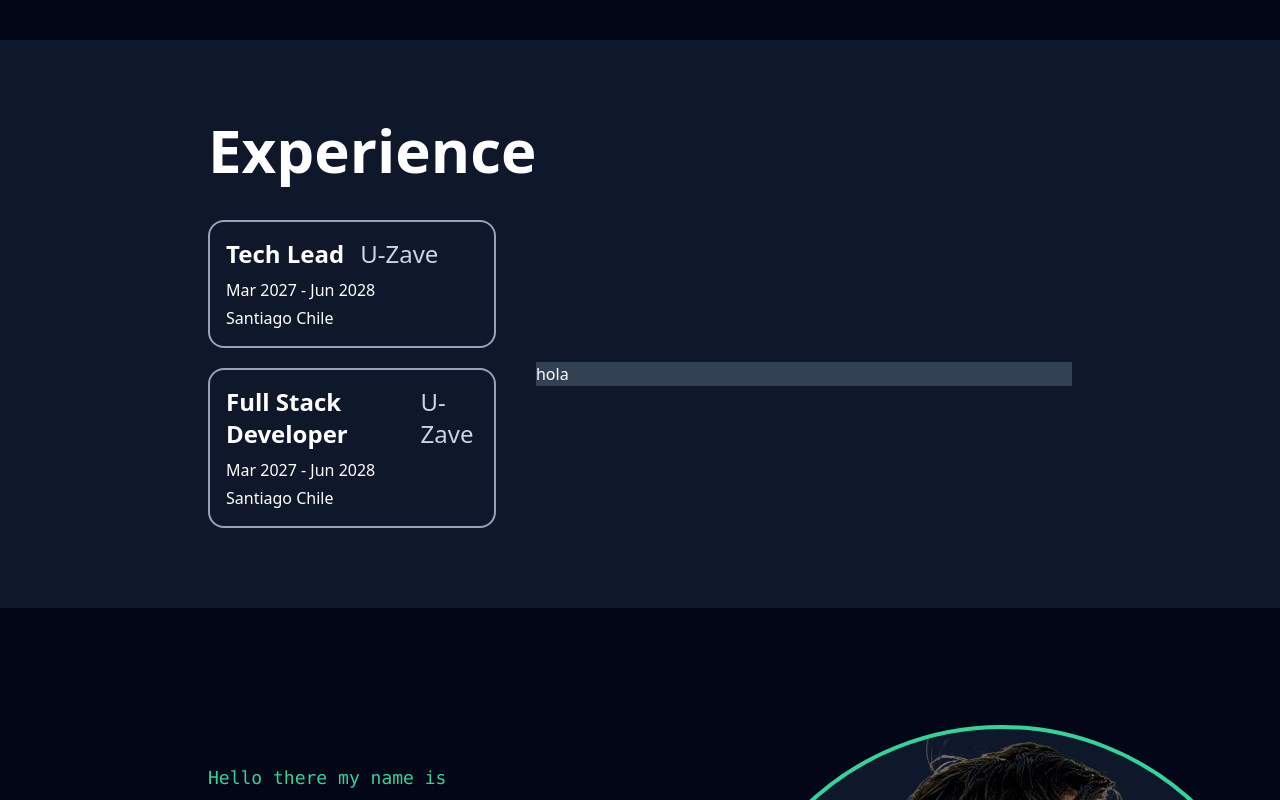
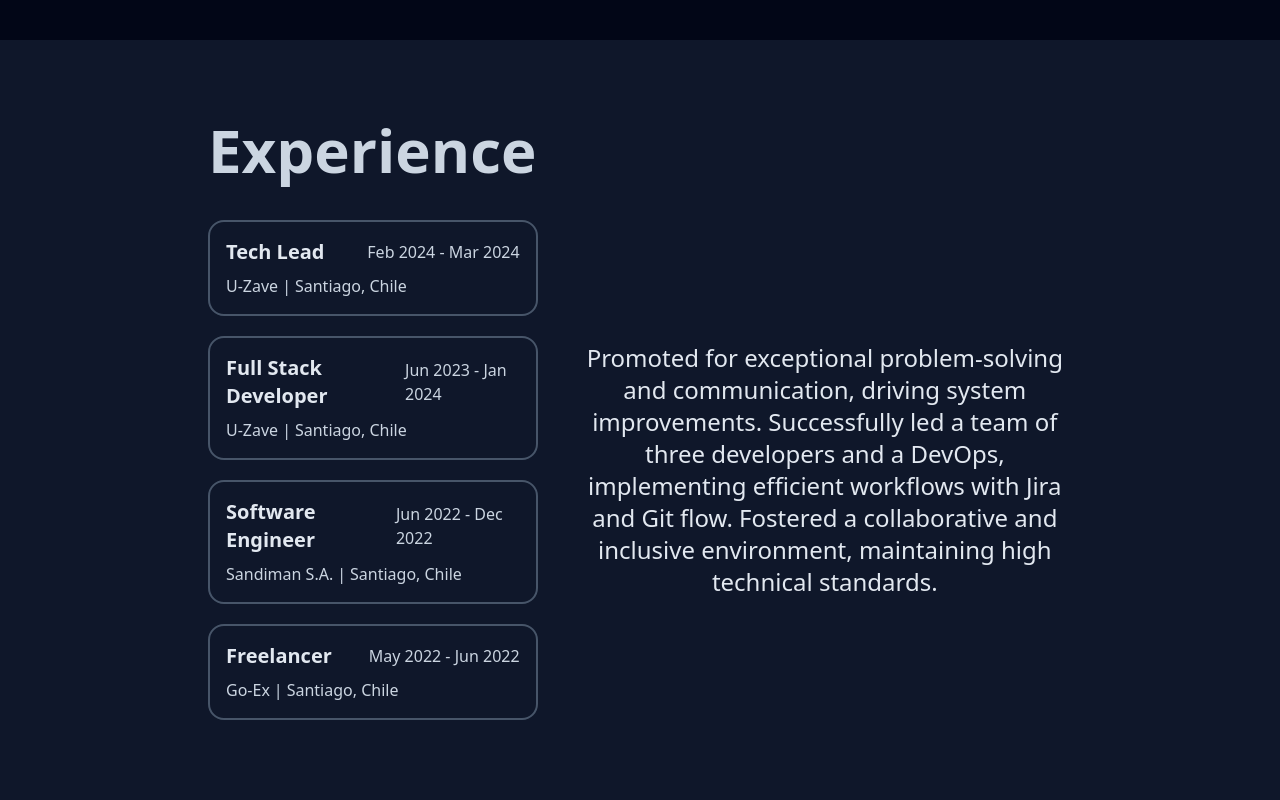
Before and after one commit to alexfilsecker/portfolio, a Next.js app: page / in a window 1280 px wide. Shown: the part 760-1560 px from the top of the page. Built offline with nearby package versions, Linux system fonts and the light colour scheme.

Commit message:
experience

```diff
--- a/src/components/Experience.tsx
+++ b/src/components/Experience.tsx
@@ -1,18 +1,21 @@
 import { jobsInfo } from "@/data/descriptions";
 
 import ExperienceCard from "./ExperienceCard";
+import ExperienceDescription from "./ExperienceDescription";
 
 const Experience = (): JSX.Element => {
   return (
     <div className="flex flex-col text-white bg-slate-900 py-20 px-52">
-      <div className="text-6xl w-min font-sans font-extrabold ">Experience</div>
-      <div className="h-full  flex gap-10 justify-center items-center pt-10">
-        <div className="flex flex-col gap-5 w-1/3">
+      <div className="text-6xl w-min font-sans font-extrabold text-slate-300">
+        Experience
+      </div>
+      <div className="h-full flex gap-10 justify-center items-center pt-10">
+        <div className="flex flex-col gap-5 w-2/5 flex-grow">
           {jobsInfo.map((jobInfo, index) => (
             <ExperienceCard key={index} {...jobInfo} />
           ))}
         </div>
-        <div className="bg-slate-700 flex-grow">hola</div>
+        <ExperienceDescription {...jobsInfo[0].description} />
       </div>
     </div>
   );
--- a/src/components/ExperienceCard.tsx
+++ b/src/components/ExperienceCard.tsx
@@ -1,19 +1,20 @@
-import { JobInfo } from "@/data/descriptions";
+import { JobInfoCard } from "@/data/descriptions";
 
 const ExperienceCard = ({
   dateRange,
   jobTitle,
   location,
   companyName,
-}: JobInfo): JSX.Element => {
+}: JobInfoCard): JSX.Element => {
   return (
-    <div className="bg-slate-900 flex flex-col p-4 gap-2 rounded-2xl border-2 border-slate-400">
-      <div className="flex items-center gap-4 text-2xl">
-        <div className="font-extrabold">{jobTitle}</div>
-        <div className="text-slate-300">{companyName}</div>
+    <div className="bg-slate-900 flex flex-col p-4 gap-2 rounded-2xl border-2 border-slate-600">
+      <div className="flex items-center justify-between gap-4">
+        <div className="font-extrabold text-xl text-slate-200">{jobTitle}</div>
+        <div className="text-slate-300">{dateRange}</div>
       </div>
-      <div className="flex flex-col gap-1">
-        <div>{dateRange}</div>
+      <div className="flex gap-1 text-slate-300">
+        <div>{companyName}</div>
+        <div>|</div>
         <div>{location}</div>
       </div>
     </div>
--- /dev/null
+++ b/src/components/ExperienceDescription.tsx
@@ -0,0 +1,11 @@
+import { JobDescription } from "@/data/descriptions";
+
+const ExperienceDescription = ({ sumary }: JobDescription): JSX.Element => {
+  return (
+    <div className="flex flex-col gap-4 text-slate-300 w-3/5">
+      <div className="text-slate-200 text-2xl text-center">{sumary}</div>
+    </div>
+  );
+};
+
+export default ExperienceDescription;
--- a/src/components/Hero.tsx
+++ b/src/components/Hero.tsx
@@ -8,7 +8,7 @@ const Hero = (): JSX.Element => {
       <div className="flex gap-36 items-center mx-52">
         <div className="flex flex-col gap-5">
           <div className="font-mono text-lg text-emerald-400">
-            Hello there my name is
+            Hello, my name is
           </div>
           <div className="font-sans text-7xl font-extrabold">
             Alexander Filsecker.
--- a/src/data/descriptions.ts
+++ b/src/data/descriptions.ts
@@ -1,21 +1,53 @@
-export type JobInfo = {
+export type JobInfoCard = {
   jobTitle: string;
   location: string;
   dateRange: string;
   companyName: string;
 };
 
+export type JobDescription = {
+  sumary: string;
+};
+
+type JobInfo = JobInfoCard & { description: JobDescription };
+
 export const jobsInfo: JobInfo[] = [
   {
     jobTitle: "Tech Lead",
-    location: "Santiago Chile",
-    dateRange: "Mar 2027 - Jun 2028",
+    location: "Santiago, Chile",
+    dateRange: "Feb 2024 - Mar 2024",
     companyName: "U-Zave",
+    description: {
+      sumary: `Promoted for exceptional problem-solving and communication, driving system improvements.
+        Successfully led a team of three developers and a DevOps, implementing efficient workflows with Jira and Git flow.
+        Fostered a collaborative  and inclusive environment, maintaining high technical standards.`,
+    },
   },
   {
     jobTitle: "Full Stack Developer",
-    location: "Santiago Chile",
-    dateRange: "Mar 2027 - Jun 2028",
+    location: "Santiago, Chile",
+    dateRange: "Jun 2023 - Jan 2024",
     companyName: "U-Zave",
+    description: {
+      sumary: "",
+    },
+  },
+  {
+    jobTitle: "Software Engineer",
+    location: "Santiago, Chile",
+    dateRange: "Jun 2022 - Dec 2022",
+    companyName: "Sandiman S.A.",
+    description: {
+      sumary: "",
+    },
+  },
+  {
+    jobTitle: "Freelancer",
+    location: "Santiago, Chile",
+    dateRange: "May 2022 - Jun 2022",
+    companyName: "Go-Ex",
+    description: {
+      sumary: "",
+    },
   },
 ];
```
